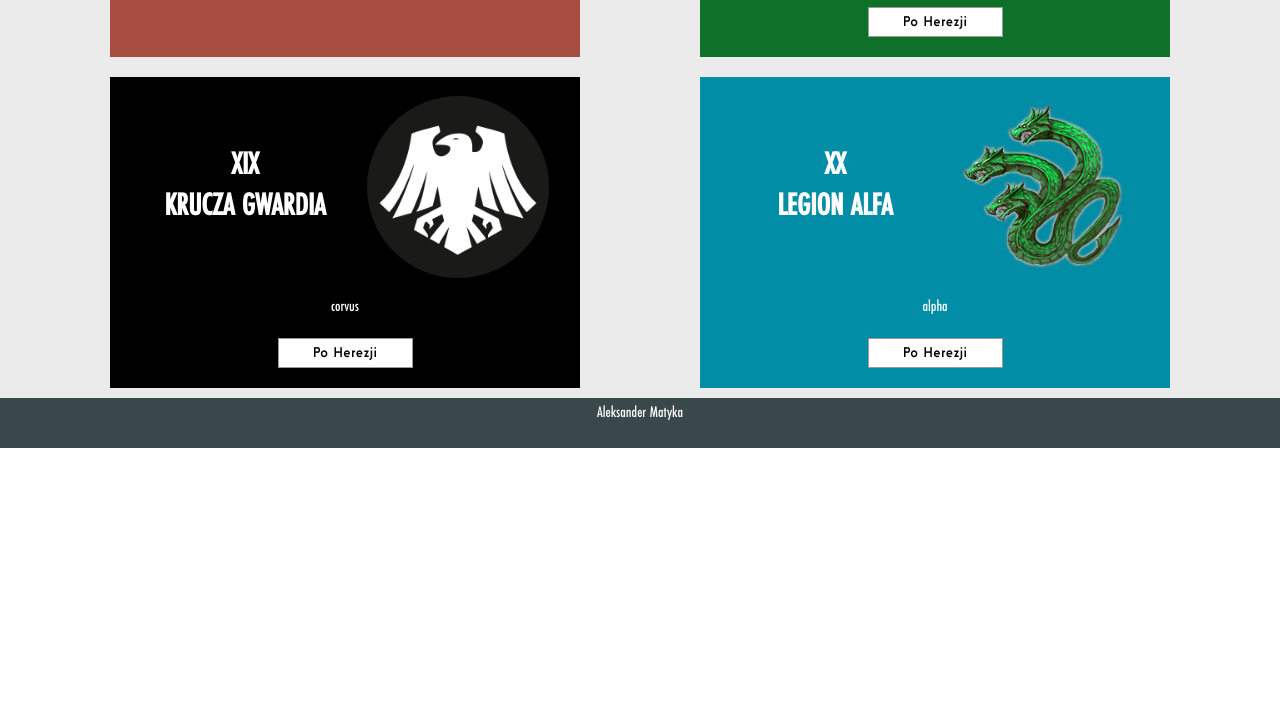
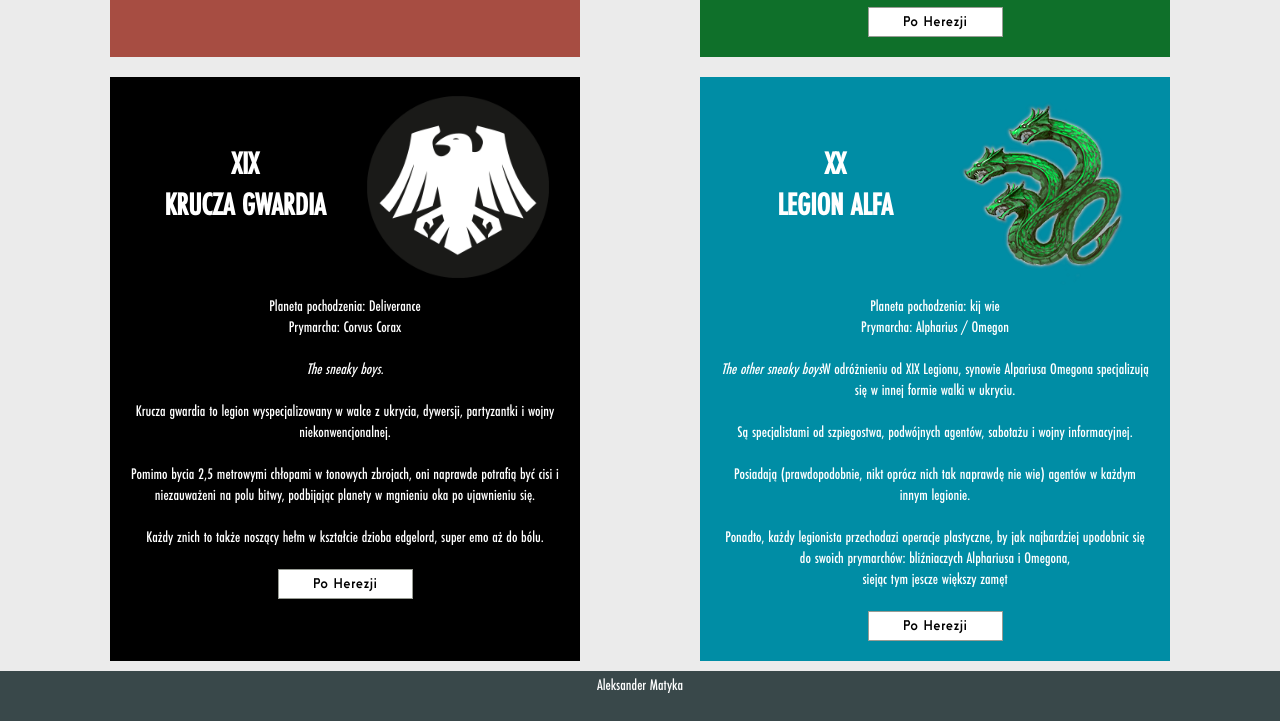
Before and after one commit to alekmatyka/alekmatyka.github.io, a plain HTML site: page astartes.html in a window 1280 px wide. Shown: the part 4881-5602 px from the top of the page. Before the commit the page ends 5329 px from the top, so only its background shows below. Drawn offline with Linux system fonts and the light colour scheme.

Commit message:
finished legions

```diff
--- a/script_astartes.js
+++ b/script_astartes.js
@@ -60,10 +60,10 @@ let legiondescriptons=[
         "Po tym, jak Imperator kazał Ultramarynarzom spalić Jerozolimę synów Lorgara, w legionie zasiały się siarna herezji. To Astartes Głosicieli Słowa wprowadzili w ruch machinę horusowej rebelii.<br><br>Teraz służą Chaosowi Niepodzielonemu, wykonując rytuały i poddając się dobrowolnemu opętaniu ku chwale jedynych prawdziwych bogów - władców chaosu."],
     ["Planeta pochodzenia: Nocturne <br>Prymarcha: Vulkan<br><br> Oto najbardziej przyjazny legion Astartes. Pomimo swojego dziwnego wyglądu: węglowo-czarnej skórze i świecącymi na czerwono oczami - są naprawde milusi.<br> Stawiają życie zwykłych ludzi ponad swoje, ponieważ bez nich, nie byłoby Imperium<br><br>No chyba że nie jesteś człowiekiem.<br><br>To wtedy masz pewność, że spotkasz sie z każdym rodzajem broni ogniowej i termicznej, jaką sobie tylko możesz wymyślić, i nie tylko...",
         "Legioniści Salamander obecnie zajmują sie zbieraniem swojej wersji kamieni nieskończoności - artefaktów ich prymarchy, Vulkana <br><br>Robią to, ponieważ wierzą, że po zebraniu ich do kupy ich genoojciec powróci, by jeszcze raz nimi dowodzić."],
-    ["corvus",
-        "corvus"],
-    ["alpha",
-        "alpha"]
+    ["Planeta pochodzenia: Deliverance<br>Prymarcha: Corvus Corax<br><br><i>The sneaky boys.</i><br><br>Krucza gwardia to legion wyspecjalizowany w walce z ukrycia, dywersji, partyzantki i wojny niekonwencjonalnej.<br><br>Pomimo bycia 2,5 metrowymi chłopami w tonowych zbrojach, oni naprawde potrafią być cisi i niezauważeni na polu bitwy, podbijając planety w mgnieniu oka po ujawnieniu się.<br><br>Każdy znich to także noszący hełm w kształcie dzioba edgelord, super emo aż do bólu.  ",
+        "Ich głównym zajęciem po herezji jest polowanie na wszystkich heretyków,<br>a szczególnie na ministrantów Lorgara <br><br>(Zemsta sa to co się stało na Istvaan V)"],
+    ["Planeta pochodzenia: kij wie<br>Prymarcha: Alpharius / Omegon<br><br><i>The other sneaky boys</i>W odróżnieniu od XIX Legionu, synowie Alpariusa Omegona specjalizują się w innej formie walki w ukryciu.<br><br>Są specjalistami od szpiegostwa, podwójnych agentów, sabotażu i wojny informacyjnej.<br><br>Posiadają (prawdopodobnie, nikt oprócz nich tak naprawdę nie wie) agentów w każdym innym legionie.<br><br>Ponadto, każdy legionista przechodazi operacje plastyczne, by jak najbardziej upodobnic się do swoich prymarchów: bliźniaczych Alphariusa i Omegona,<br>siejąc tym jescze większy zamęt",
+        "Po 10 tysiącach lat okazuje się, że nikt - naet sami Legioniści Alfa, nie wiedzą, jaka jest ich obecna misja. <br><br> Wszystkie te informacje zostały zatarte przez piaski czasu lub są głęboko trzymane, bez możliwośc wyjścia na jaw."]
 ]
 
 let counter=[]
@@ -76,15 +76,6 @@ console.log(legionclass[2][1])
 for(let i=0;i<18;i++){
     loreblocks[i].innerHTML=legiondescriptons[i][0]
 }
-//--------------------------------------------------
-// const buttonEC = document.getElementById("button_EC")
-
-// buttonEC.addEventListener("click", (e)=>{
-
-//     legioncounter[2]=(legioncounter[2]+1)%2
-//     loreblocks[2].innerHTML=legioncontent[2][legioncounter[2]]
-//     buttonEC.innerHTML=buttontext[legioncounter[2]]
-// })
 
 const bts = document.getElementsByClassName("button")
 
--- a/style.css
+++ b/style.css
@@ -326,5 +326,7 @@ video{
     .lore{
         flex-direction: column;
     }
-
+    button{
+        height:50px;
+    }
 }
```
Also changed, not shown: galeria.html (+0 -2 lines).
